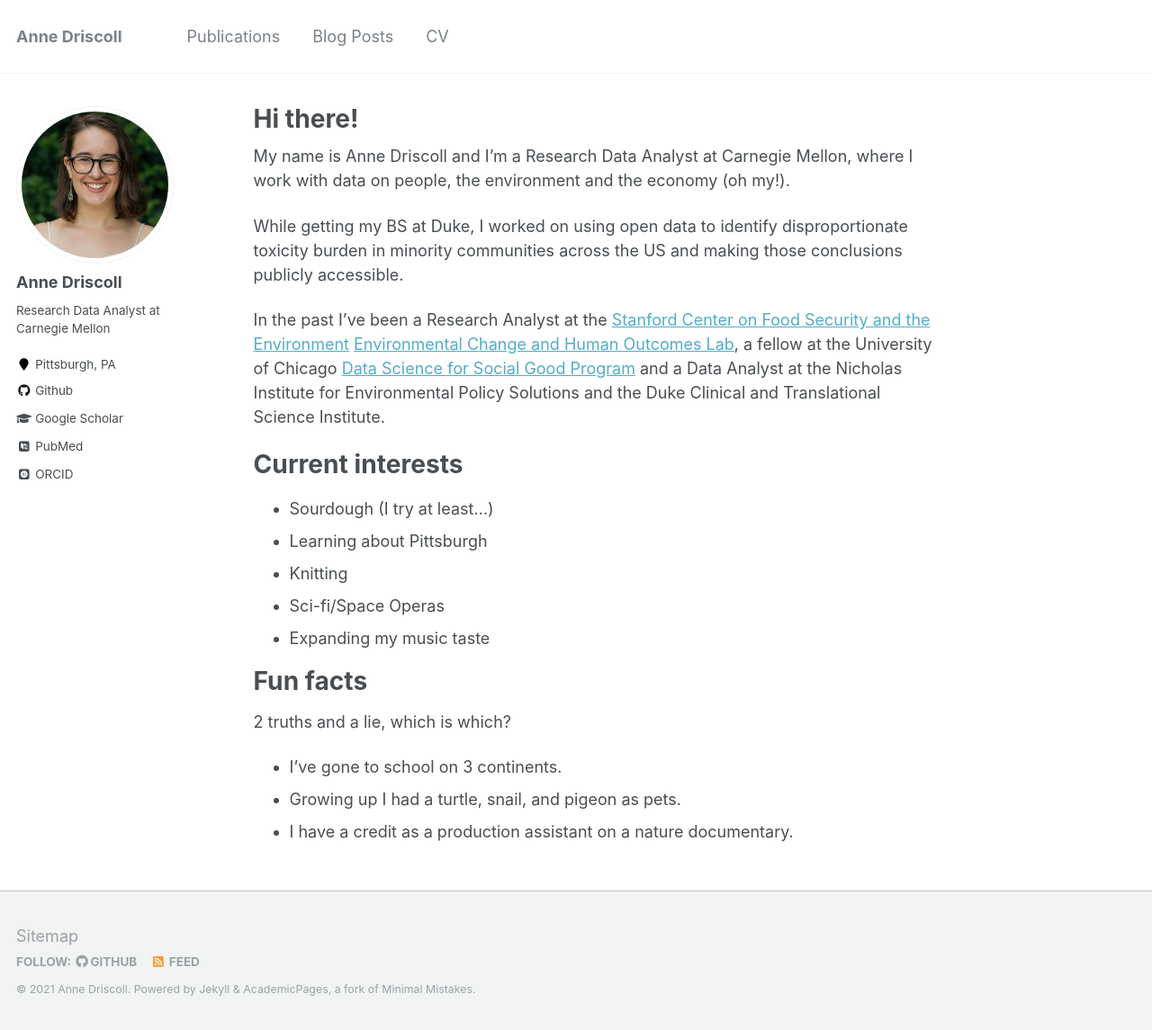
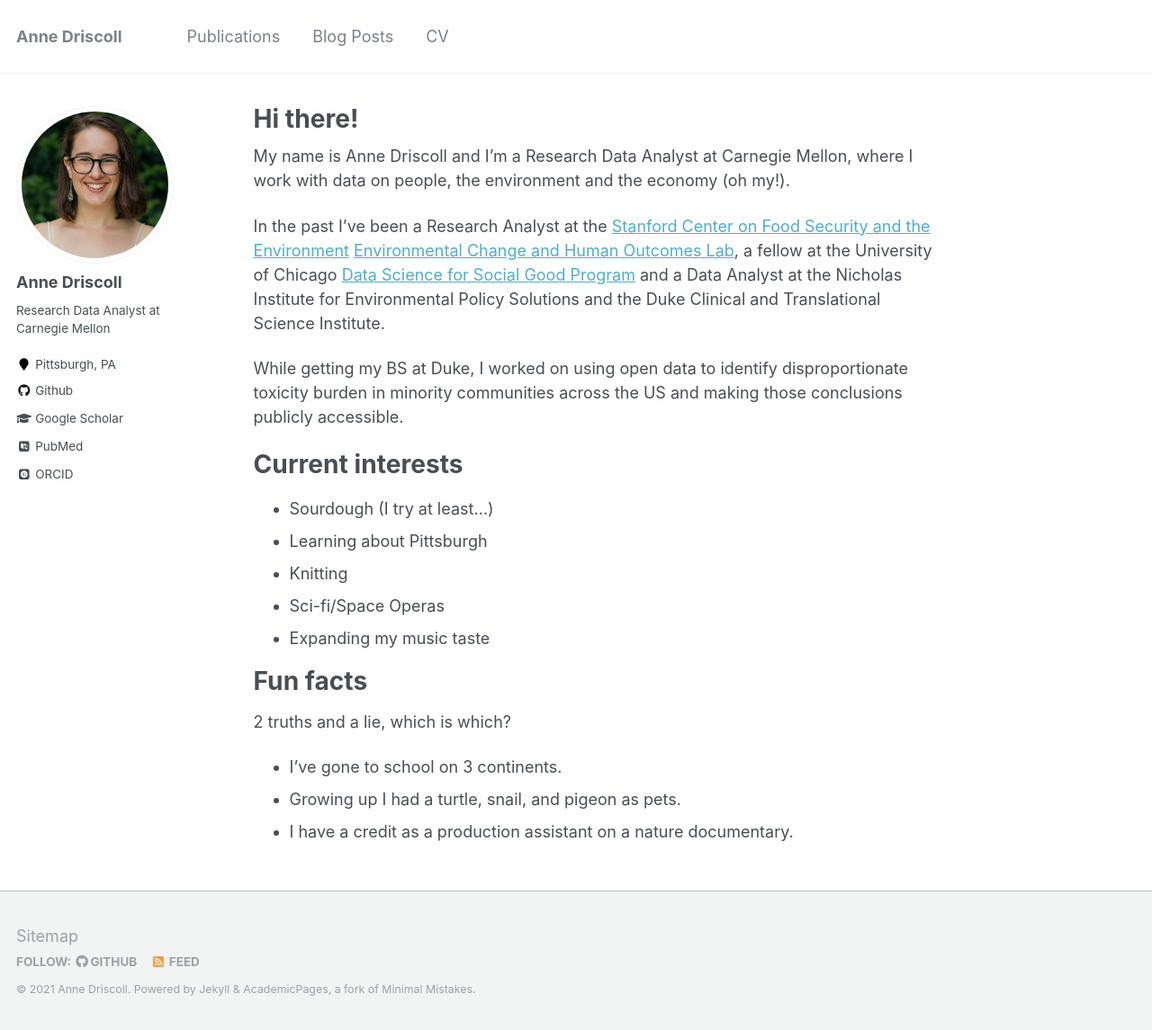
Before and after one commit to amd112/amd112.github.io, a Jekyll site: the page built from _pages/about.md, in a window 1280 px wide and 1145 px high. Shown: the whole window at 90% size. Built offline with Jekyll 4.4.1, drawn with Linux system fonts in a browser that asks for light colours; some web fonts are replaced.

```diff
--- a/_pages/about.md
+++ b/_pages/about.md
@@ -11,9 +11,9 @@ redirect_from:
 
 My name is Anne Driscoll and I’m a Research Data Analyst at Carnegie Mellon, where I work with data on people, the environment and the economy (oh my!).
 
+In the past I’ve been a Research Analyst at the [Stanford Center on Food Security and the Environment](https://fsi.stanford.edu/people/anne-driscoll) [Environmental Change and Human Outcomes Lab](https://echolabs.squarespace.com/news), a fellow at the University of Chicago [Data Science for Social Good Program](https://www.dssgfellowship.org/europe/2018-fellows-staff-europe/) and a Data Analyst at the Nicholas Institute for Environmental Policy Solutions and the Duke Clinical and Translational Science Institute.
+
 While getting my BS at Duke, I worked on using open data to identify disproportionate toxicity burden in minority communities across the US and making those conclusions publicly accessible.
-
-In the past I’ve been a Research Analyst at the [Stanford Center on Food Security and the Environment](https://fsi.stanford.edu/people/anne-driscoll) [Environmental Change and Human Outcomes Lab](https://echolabs.squarespace.com/news), a fellow at the University of Chicago [Data Science for Social Good Program](https://www.dssgfellowship.org/europe/2018-fellows-staff-europe/) and a Data Analyst at the Nicholas Institute for Environmental Policy Solutions and the Duke Clinical and Translational Science Institute.
 
 
 
```
